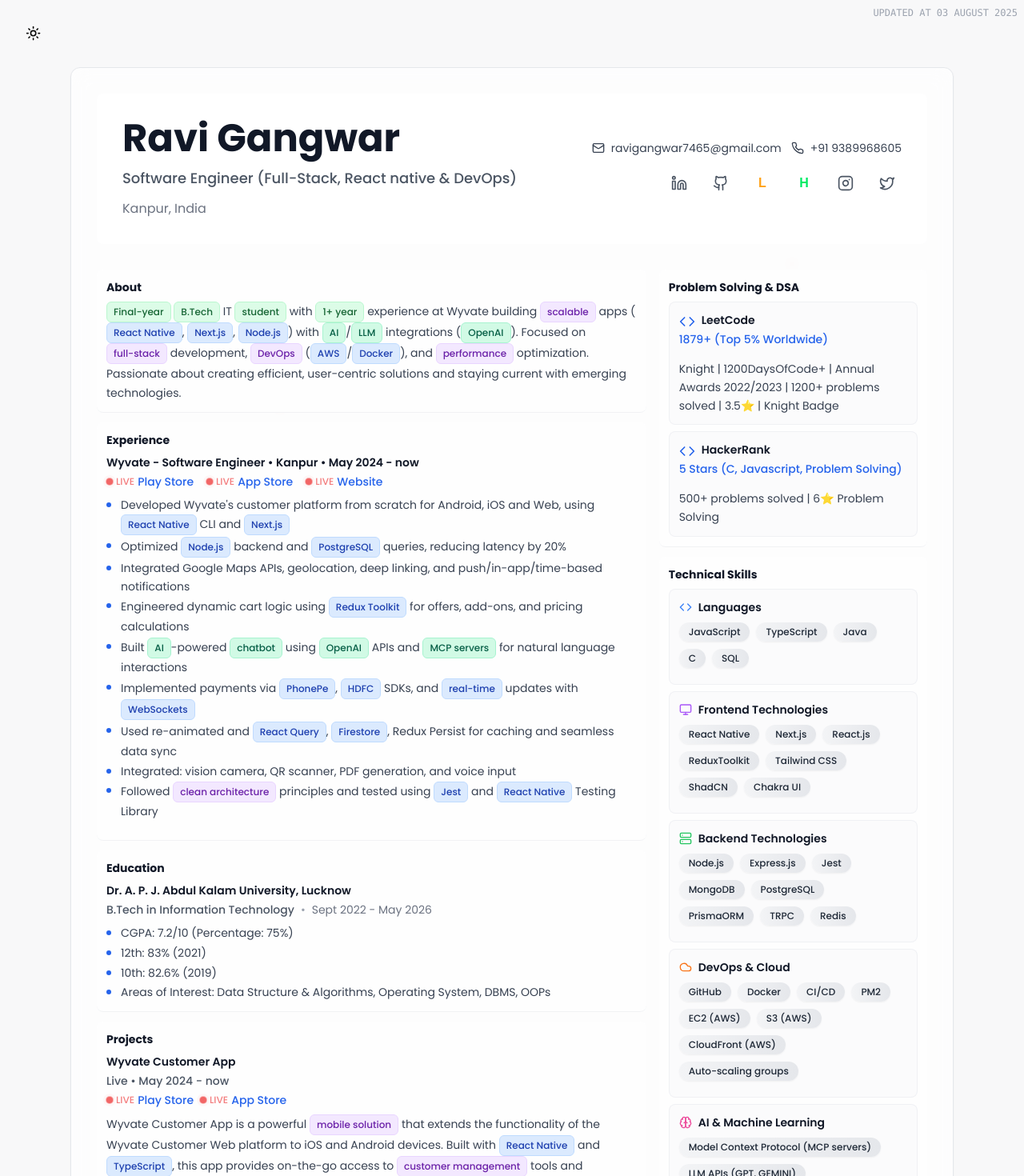
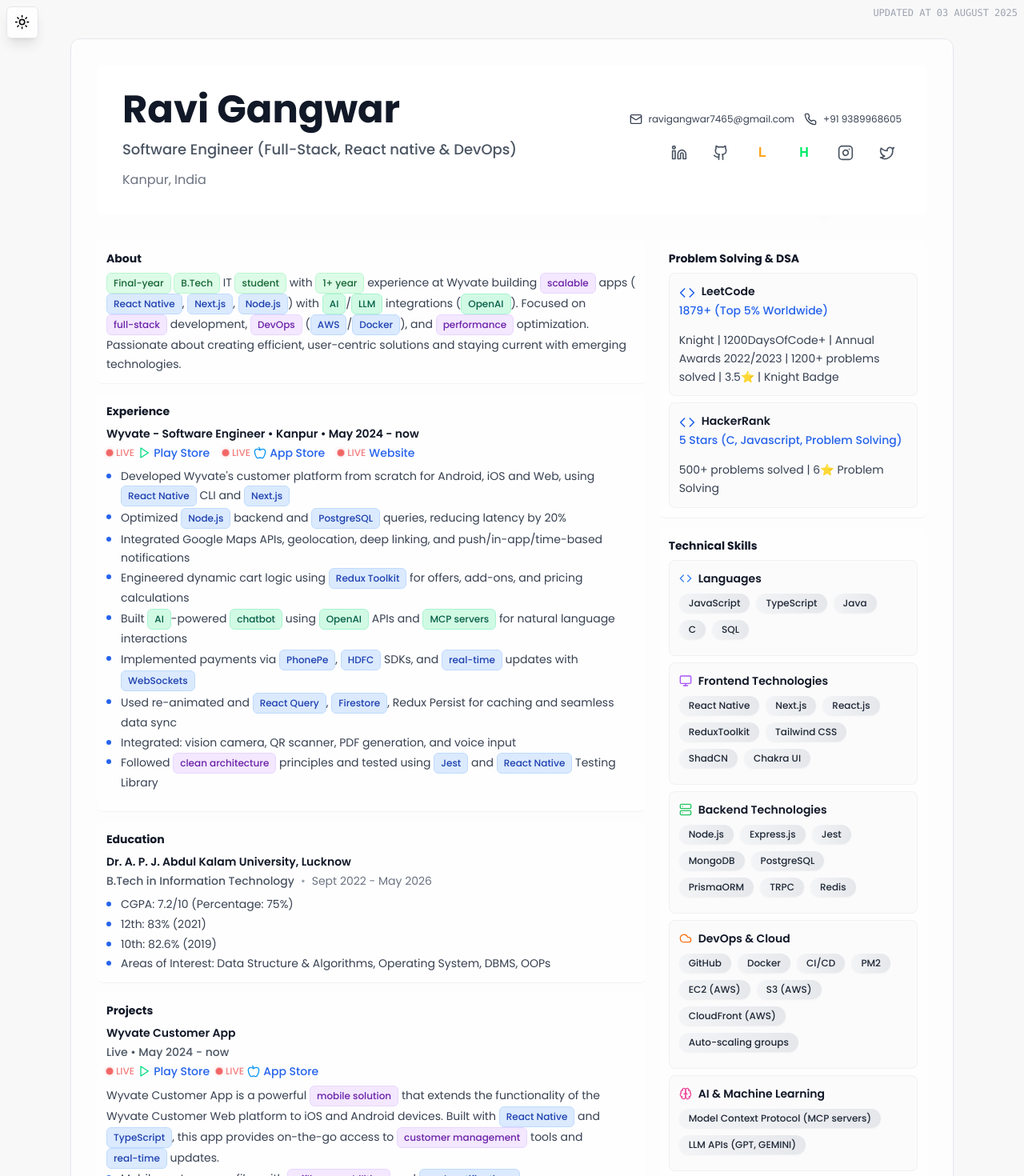
Before and after one commit to ravi-gangwar/portfolio-resume, a Next.js app: page / in a window 1280 px wide. Shown: the top 1470 px of the page at 80% size. Built offline with nearby package versions, Linux system fonts and the light colour scheme.

Commit message:
Fix themes

```diff
--- a/app/page.tsx
+++ b/app/page.tsx
@@ -14,14 +14,14 @@
       <ThemeToggleButton />
 
       {/* Last Updated - Top Right */}
-      <div className="fixed top-2 right-2 z-50">
+      <div className="fixed top-2 right-2 z-40">
         <div className="text-xs text-gray-400 dark:text-gray-500 font-mono">
           {PERSONAL_INFO.lastUpdated}
         </div>
       </div>
 
-      <div className="max-w-6xl mx-auto px-4 py-8 md:px-6 md:py-12 relative z-10">
-        <div className="bg-white dark:bg-zinc-800 md:bg-white/80 md:dark:bg-zinc-800/80 md:backdrop-blur-md rounded-xl shadow-sm border border-gray-200 dark:border-zinc-700 p-4 md:p-6 lg:p-8">
+      <div className="w-full px-2 py-4 md:max-w-6xl md:mx-auto md:px-6 md:py-12 relative z-10">
+        <div className="bg-white dark:bg-zinc-800 md:bg-white/80 md:dark:bg-zinc-800/80 md:backdrop-blur-md rounded-xl shadow-sm border border-gray-200 dark:border-zinc-700 p-3 md:p-6 lg:p-8">
           <ResumeHeader />
           <div className="grid grid-cols-1 lg:grid-cols-3 gap-3 lg:gap-4">
             {/* Left Column - Main Content */}
--- a/components/ExperienceSection.tsx
+++ b/components/ExperienceSection.tsx
@@ -4,6 +4,8 @@
 import { BulletList } from "@/components/ui/bullet-list";
 import { LiveIndicator } from "@/components/ui/live-indicator";
 import { KeywordText } from "@/components/ui/keyword-text";
+import { AppStoreIcon } from "@/components/ui/app-store-icon";
+import { PlayStoreIcon } from "@/components/ui/play-store-icon";
 
 export default function ExperienceSection() {
   return (
@@ -16,17 +18,25 @@
 
           {/* Live Links */}
           {job.links && job.links.length > 0 && (
-            <div className="flex items-center gap-4 mb-2">
+            <div className="flex flex-wrap items-center gap-2 md:gap-4 mb-2">
               {job.links.map((link, linkIndex) => (
                 <a
                   key={linkIndex}
                   href={link.link}
                   target="_blank"
                   rel="noopener noreferrer"
-                  className="flex items-center gap-1 text-blue-600 dark:text-blue-400 hover:text-blue-800 dark:hover:text-blue-300 transition-colors"
+                  className="flex items-center gap-1 text-blue-600 dark:text-blue-400 hover:text-blue-800 dark:hover:text-blue-300 transition-colors text-xs md:text-sm"
                 >
                   <LiveIndicator />
-                  <span className="text-sm font-medium">{link.name}</span>
+                  {link.name === "Play Store" && (
+                    <PlayStoreIcon className="w-3 h-3 md:w-4 md:h-4" />
+                  )}
+                  {link.name === "App Store" && (
+                    <AppStoreIcon className="w-3 h-3 md:w-4 md:h-4" />
+                  )}
+                  <span className="font-medium whitespace-nowrap">
+                    {link.name}
+                  </span>
                 </a>
               ))}
             </div>
--- a/components/ProjectsSection.tsx
+++ b/components/ProjectsSection.tsx
@@ -5,6 +5,9 @@
 import { TechStack } from "@/components/ui/tech-stack";
 import { LiveIndicator } from "@/components/ui/live-indicator";
 import { KeywordText } from "@/components/ui/keyword-text";
+import { AppStoreIcon } from "@/components/ui/app-store-icon";
+import { PlayStoreIcon } from "@/components/ui/play-store-icon";
+import { GithubIcon } from "@/components/ui/github-icon";
 
 export default function ProjectsSection() {
   return (
@@ -22,20 +25,28 @@
             {/* Live Links and GitHub Links */}
             {(project.liveLinks?.length > 0 ||
               project.githubLinks?.length > 0) && (
-              <div className="flex flex-wrap items-center gap-4 mb-2">
+              <div className="flex flex-wrap items-center gap-2 md:gap-4 mb-2">
                 {/* Live Links */}
                 {project.liveLinks && project.liveLinks.length > 0 && (
-                  <div className="flex items-center gap-2">
+                  <div className="flex flex-wrap items-center gap-2">
                     {project.liveLinks.map((link, linkIndex) => (
                       <a
                         key={`live-${linkIndex}`}
                         href={link.link}
                         target="_blank"
                         rel="noopener noreferrer"
-                        className="flex items-center gap-1 text-blue-600 dark:text-blue-400 hover:text-blue-800 dark:hover:text-blue-300 transition-colors"
+                        className="flex items-center gap-1 text-blue-600 dark:text-blue-400 hover:text-blue-800 dark:hover:text-blue-300 transition-colors text-xs md:text-sm"
                       >
                         <LiveIndicator />
-                        <span className="text-sm font-medium">{link.name}</span>
+                        {link.name === "Play Store" && (
+                          <PlayStoreIcon className="w-3 h-3 md:w-4 md:h-4" />
+                        )}
+                        {link.name === "App Store" && (
+                          <AppStoreIcon className="w-3 h-3 md:w-4 md:h-4" />
+                        )}
+                        <span className="font-medium whitespace-nowrap">
+                          {link.name}
+                        </span>
                       </a>
                     ))}
                   </div>
@@ -43,16 +54,19 @@
 
                 {/* GitHub Links */}
                 {project.githubLinks && project.githubLinks.length > 0 && (
-                  <div className="flex items-center gap-2">
+                  <div className="flex flex-wrap items-center gap-2">
                     {project.githubLinks.map((link, linkIndex) => (
                       <a
                         key={`github-${linkIndex}`}
                         href={link.link}
                         target="_blank"
                         rel="noopener noreferrer"
-                        className="flex items-center gap-1 text-gray-600 dark:text-gray-400 hover:text-gray-800 dark:hover:text-gray-300 transition-colors"
+                        className="flex items-center gap-1 text-gray-600 dark:text-gray-400 hover:text-gray-800 dark:hover:text-gray-300 transition-colors text-xs md:text-sm"
                       >
-                        <span className="text-sm font-medium">{link.name}</span>
+                        <GithubIcon className="w-3 h-3 md:w-4 md:h-4" />
+                        <span className="font-medium whitespace-nowrap">
+                          {link.name}
+                        </span>
                       </a>
                     ))}
                   </div>
--- a/components/ResumeHeader.tsx
+++ b/components/ResumeHeader.tsx
@@ -15,14 +15,14 @@
 
 export default function ResumeHeader() {
   return (
-    <div className="bg-white dark:bg-zinc-800 rounded-lg p-6 md:p-8 mb-8">
-      <div className="flex flex-col md:flex-row md:items-center md:justify-between gap-4">
+    <div className="bg-white dark:bg-zinc-800 md:rounded-lg p-3 md:p-6 lg:p-8 mb-6 md:mb-8">
+      <div className="flex flex-col md:flex-row md:items-center md:justify-between gap-3 md:gap-4">
         <div className="flex-1">
-          <div className="space-y-2 md:space-y-3">
-            <h1 className="text-3xl md:text-4xl lg:text-5xl font-bold text-gray-900 dark:text-white">
+          <div className="space-y-1 md:space-y-2 lg:space-y-3">
+            <h1 className="text-2xl md:text-3xl lg:text-4xl xl:text-5xl font-bold text-gray-900 dark:text-white leading-tight">
               {PERSONAL_INFO.name}
             </h1>
-            <p className="text-sm md:text-lg text-gray-600 dark:text-gray-300 font-medium">
+            <p className="text-xs md:text-sm lg:text-lg text-gray-600 dark:text-gray-300 font-medium leading-tight">
               {PERSONAL_INFO.title}
             </p>
             <p className="text-base text-gray-500 dark:text-gray-400">
@@ -30,66 +30,66 @@
             </p>
           </div>
         </div>
-        <div className="flex flex-col gap-3 md:gap-4 md:items-end">
-          <div className="flex flex-col sm:flex-row gap-3 text-sm">
+        <div className="flex flex-col gap-2 md:gap-4 md:items-end">
+          <div className="flex flex-col sm:flex-row gap-2 md:gap-3 text-xs md:text-sm">
             <a
               href={`mailto:${PERSONAL_INFO.email}`}
-              className="flex items-center gap-2 text-gray-700 dark:text-gray-300 hover:text-blue-600 dark:hover:text-blue-400 transition-colors"
+              className="flex items-center gap-1 md:gap-2 text-gray-700 dark:text-gray-300 hover:text-blue-600 dark:hover:text-blue-400 transition-colors"
             >
-              <Mail className="w-4 h-4" />
-              <span className="text-xs sm:text-sm">{PERSONAL_INFO.email}</span>
+              <Mail className="w-3 h-3 md:w-4 md:h-4" />
+              <span className="text-xs">{PERSONAL_INFO.email}</span>
             </a>
             <a
               href={`tel:${PERSONAL_INFO.phone}`}
-              className="flex items-center gap-2 text-gray-700 dark:text-gray-300 hover:text-blue-600 dark:hover:text-blue-400 transition-colors"
+              className="flex items-center gap-1 md:gap-2 text-gray-700 dark:text-gray-300 hover:text-blue-600 dark:hover:text-blue-400 transition-colors"
             >
-              <Phone className="w-4 h-4" />
-              <span className="text-xs sm:text-sm">{PERSONAL_INFO.phone}</span>
+              <Phone className="w-3 h-3 md:w-4 md:h-4" />
+              <span className="text-xs">{PERSONAL_INFO.phone}</span>
             </a>
           </div>
 
-          <div className="flex gap-3 md:gap-4">
+          <div className="flex gap-2 md:gap-3 lg:gap-4">
             <a
               href={PERSONAL_INFO.socialLinks.linkedin}
-              className="p-2 text-gray-600 dark:text-gray-400 hover:text-blue-600 dark:hover:text-blue-400 hover:bg-blue-50 dark:hover:bg-blue-900/20 rounded-lg transition-all"
+              className="p-1.5 md:p-2 text-gray-600 dark:text-gray-400 hover:text-blue-600 dark:hover:text-blue-400 hover:bg-blue-50 dark:hover:bg-blue-900/20 rounded-lg transition-all"
               aria-label="LinkedIn"
             >
-              <Linkedin className="w-5 h-5" />
+              <Linkedin className="w-4 h-4 md:w-5 md:h-5" />
             </a>
             <a
               href={PERSONAL_INFO.socialLinks.github}
-              className="p-2 text-gray-600 dark:text-gray-400 hover:text-gray-900 dark:hover:text-white hover:bg-gray-50 dark:hover:bg-gray-800 rounded-lg transition-all"
+              className="p-1.5 md:p-2 text-gray-600 dark:text-gray-400 hover:text-gray-900 dark:hover:text-white hover:bg-gray-50 dark:hover:bg-gray-800 rounded-lg transition-all"
               aria-label="GitHub"
             >
-              <Github className="w-5 h-5" />
+              <Github className="w-4 h-4 md:w-5 md:h-5" />
             </a>
             <a
               href={PERSONAL_INFO.socialLinks.leetcode}
-              className="p-2 text-gray-600 dark:text-gray-400 hover:text-orange-600 dark:hover:text-orange-400 hover:bg-orange-50 dark:hover:bg-orange-900/20 rounded-lg transition-all"
+              className="p-1.5 md:p-2 text-gray-600 dark:text-gray-400 hover:text-orange-600 dark:hover:text-orange-400 hover:bg-orange-50 dark:hover:bg-orange-900/20 rounded-lg transition-all"
               aria-label="LeetCode"
             >
-              <LeetCodeIcon className="w-5 h-5" />
+              <LeetCodeIcon className="w-4 h-4 md:w-5 md:h-5" />
             </a>
             <a
               href={PERSONAL_INFO.socialLinks.hackerrank}
-              className="p-2 text-gray-600 dark:text-gray-400 hover:text-green-600 dark:hover:text-green-400 hover:bg-green-50 dark:hover:bg-green-900/20 rounded-lg transition-all"
+              className="p-1.5 md:p-2 text-gray-600 dark:text-gray-400 hover:text-green-600 dark:hover:text-green-400 hover:bg-green-50 dark:hover:bg-green-900/20 rounded-lg transition-all"
               aria-label="HackerRank"
             >
-              <HackerRankIcon className="w-5 h-5" />
+              <HackerRankIcon className="w-4 h-4 md:w-5 md:h-5" />
             </a>
             <a
               href={PERSONAL_INFO.socialLinks.instagram}
-              className="p-2 text-gray-600 dark:text-gray-400 hover:text-pink-600 dark:hover:text-pink-400 hover:bg-pink-50 dark:hover:bg-pink-900/20 rounded-lg transition-all"
+              className="p-1.5 md:p-2 text-gray-600 dark:text-gray-400 hover:text-pink-600 dark:hover:text-pink-400 hover:bg-pink-50 dark:hover:bg-pink-900/20 rounded-lg transition-all"
               aria-label="Instagram"
             >
-              <Instagram className="w-5 h-5" />
+              <Instagram className="w-4 h-4 md:w-5 md:h-5" />
             </a>
             <a
               href={PERSONAL_INFO.socialLinks.twitter}
-              className="p-2 text-gray-600 dark:text-gray-400 hover:text-blue-500 dark:hover:text-blue-400 hover:bg-blue-50 dark:hover:bg-blue-900/20 rounded-lg transition-all"
+              className="p-1.5 md:p-2 text-gray-600 dark:text-gray-400 hover:text-blue-500 dark:hover:text-blue-400 hover:bg-blue-50 dark:hover:bg-blue-900/20 rounded-lg transition-all"
               aria-label="X (Twitter)"
             >
-              <Twitter className="w-5 h-5" />
+              <Twitter className="w-4 h-4 md:w-5 md:h-5" />
             </a>
           </div>
         </div>
--- /dev/null
+++ b/components/ui/app-store-icon.tsx
@@ -0,0 +1,10 @@
+import React from "react";
+import { Apple } from "lucide-react";
+
+interface AppStoreIconProps {
+  className?: string;
+}
+
+export function AppStoreIcon({ className }: AppStoreIconProps) {
+  return <Apple className={`${className} text-[#0D96F2]`} />;
+}
--- /dev/null
+++ b/components/ui/github-icon.tsx
@@ -0,0 +1,10 @@
+import React from "react";
+import { Github } from "lucide-react";
+
+interface GithubIconProps {
+  className?: string;
+}
+
+export function GithubIcon({ className }: GithubIconProps) {
+  return <Github className={`${className} text-gray-600 dark:text-gray-400`} />;
+}
--- /dev/null
+++ b/components/ui/play-store-icon.tsx
@@ -0,0 +1,10 @@
+import React from "react";
+import { Play } from "lucide-react";
+
+interface PlayStoreIconProps {
+  className?: string;
+}
+
+export function PlayStoreIcon({ className }: PlayStoreIconProps) {
+  return <Play className={`${className} text-[#00DC82]`} />;
+}
--- a/components/ui/theme-toggle-button.tsx
+++ b/components/ui/theme-toggle-button.tsx
@@ -72,11 +72,12 @@
   }
 
   return (
+    <div className="fixed top-2 left-2 z-[9999]">
       <Button
         onClick={toggleTheme}
         variant="ghost"
         size="icon"
-      className="fixed top-6 left-6 z-50 w-9 h-9 relative group"
+        className="w-10 h-10 bg-white/90 dark:bg-zinc-800/90 backdrop-blur-md border border-gray-200 dark:border-zinc-700 shadow-lg hover:bg-white dark:hover:bg-zinc-800 transition-all"
         name="Theme Toggle Button"
       >
         <SunIcon className="size-[1.2rem] rotate-0 scale-100 transition-all dark:-rotate-90 dark:scale-0" />
@@ -95,6 +96,7 @@
           </>
         )}
       </Button>
+    </div>
   );
 }
 
```
Lines whose indentation alone changed are shown as unchanged.
